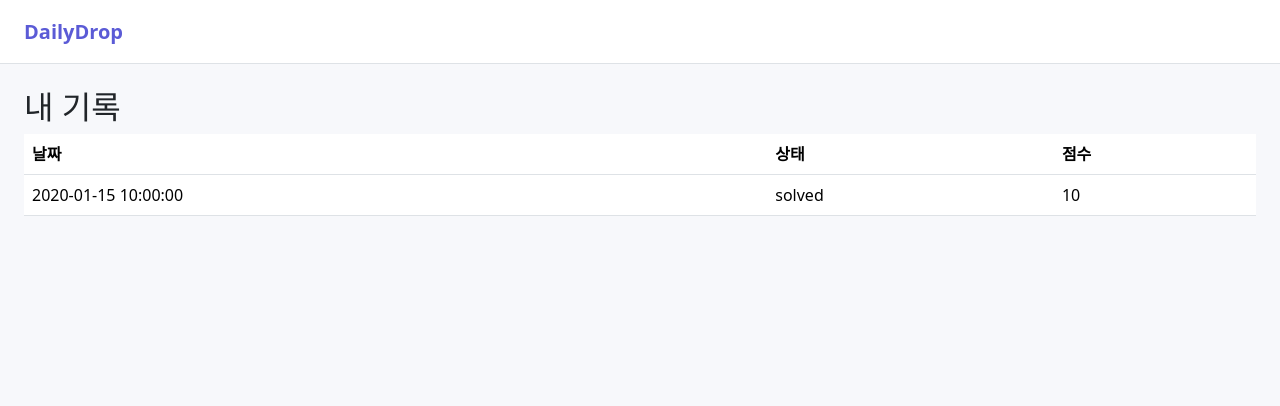
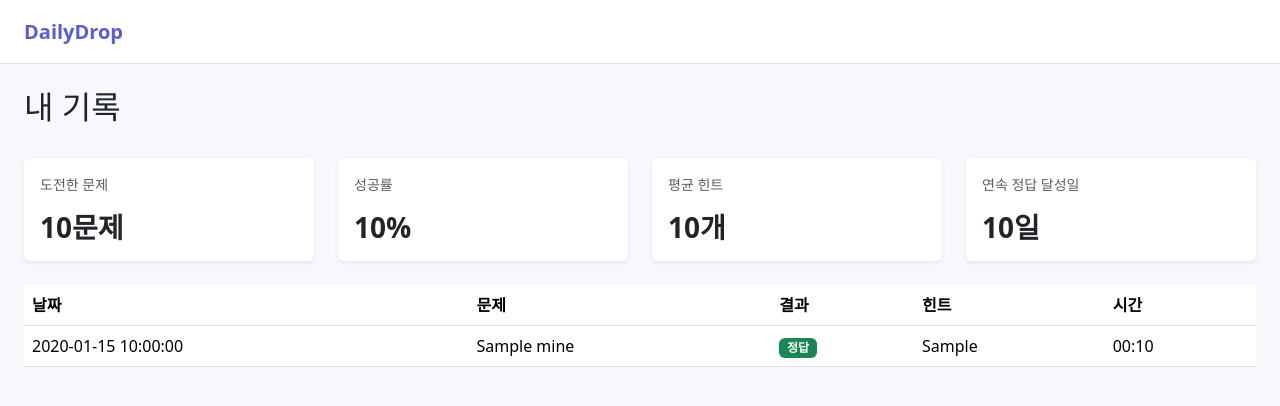
Before and after one commit to seo-dongyeon/DailyDrop, a Flask app: template templates/ranking/history.html in a window 1280 px wide. Shown: the top 406 px of the page. Run offline with Flask 3, Linux system fonts and the light colour scheme; the template is opened without the code that fills it: most values are stand-ins (such as "Sample title", 1, 10 or a date in 2020); parts of the project's set-up code (start-up, migrations or seed data) failed here and were passed over.

Commit message:
feature: 내 기록 기능 첫 커밋

```diff
--- a/templates/ranking/history.html
+++ b/templates/ranking/history.html
@@ -1,14 +1,70 @@
 {% extends "base.html" %}
 {% block title %}내 기록 · DailyDrop{% endblock %}
 {% block content %}
-<h2>내 기록</h2>
+<div class="row g-4">
+  <h2>내 기록</h2>
+    <!-- 요약 카드 영역 -->
+    <div class="col-12 col-sm-6 col-lg-4 col-xl-3">
+      <div class="card h-100 border-0 shadow-sm">
+        <div class="card-body">
+          <div class="d-flex justify-content-between align-items-center mb-3">
+            <span class="text-muted small">도전한 문제</span>
+          </div>
+          <h3 class="fw-bold mb-0">{{ total }}문제</h3>
+        </div>
+      </div>
+    </div>
+    <div class="col-12 col-sm-6 col-lg-4 col-xl-3">
+      <div class="card h-100 border-0 shadow-sm">
+        <div class="card-body">
+          <div class="d-flex justify-content-between align-items-center mb-3">
+            <span class="text-muted small">성공률</span>
+          </div>
+          <h3 class="fw-bold mb-0">{{ avg_solved }}%</h3>
+        </div>
+      </div>
+    </div>
+    <div class="col-12 col-sm-6 col-lg-4 col-xl-3">
+      <div class="card h-100 border-0 shadow-sm">
+        <div class="card-body">
+          <div class="d-flex justify-content-between align-items-center mb-3">
+            <span class="text-muted small">평균 힌트</span>
+          </div>
+          <h3 class="fw-bold mb-0">{{ avg_hints }}개</h3>
+        </div>
+      </div>
+    </div>
+    <div class="col-12 col-sm-6 col-lg-4 col-xl-3">
+      <div class="card h-100 border-0 shadow-sm">
+        <div class="card-body">
+          <div class="d-flex justify-content-between align-items-center mb-3">
+            <span class="text-muted small">연속 정답 달성일</span>
+          </div>
+          <h3 class="fw-bold mb-0">{{ avg_hints }}일</h3>
+        </div>
+      </div>
+    </div>
+    <div></div>
+</div>
 {# ===== [팀원 B 작업 영역] ===== #}
 {# TODO: 요약 통계(총 풀이·평균 힌트·streak) + 날짜·문제·결과·힌트·시간 표 #}
 <table class="table">
-  <thead><tr><th>날짜</th><th>상태</th><th>점수</th></tr></thead>
+  <thead><tr><th>날짜</th><th>문제</th><th>결과</th><th>힌트</th><th>시간</th></tr></thead>
   <tbody>
-    {% for s in mine %}
-      <tr><td>{{ s.date }}</td><td>{{ s.status }}</td><td>{{ s.score }}</td></tr>
+    {% for m in mine %}
+      <tr>
+        <td>{{ m.date }}</td>
+        <td>{{ m.problem_title }}</td>
+        <td>
+          {% if m.status == "solved" %}
+            <span class="badge text-bg-success">정답</span>
+          {% else %}
+            <span class="badge text-bg-danger">실패</span>
+          {% endif %}
+        </td>
+        <td>{{ m.hints_used }}</td>
+        <td>{{ "%02d:%02d" % (m.duration_sec//60, m.duration_sec%60) }}</td>
+      </tr>
     {% endfor %}
   </tbody>
 </table>
```
Also changed, not shown: ranking/routes.py (+36 -1 lines).
